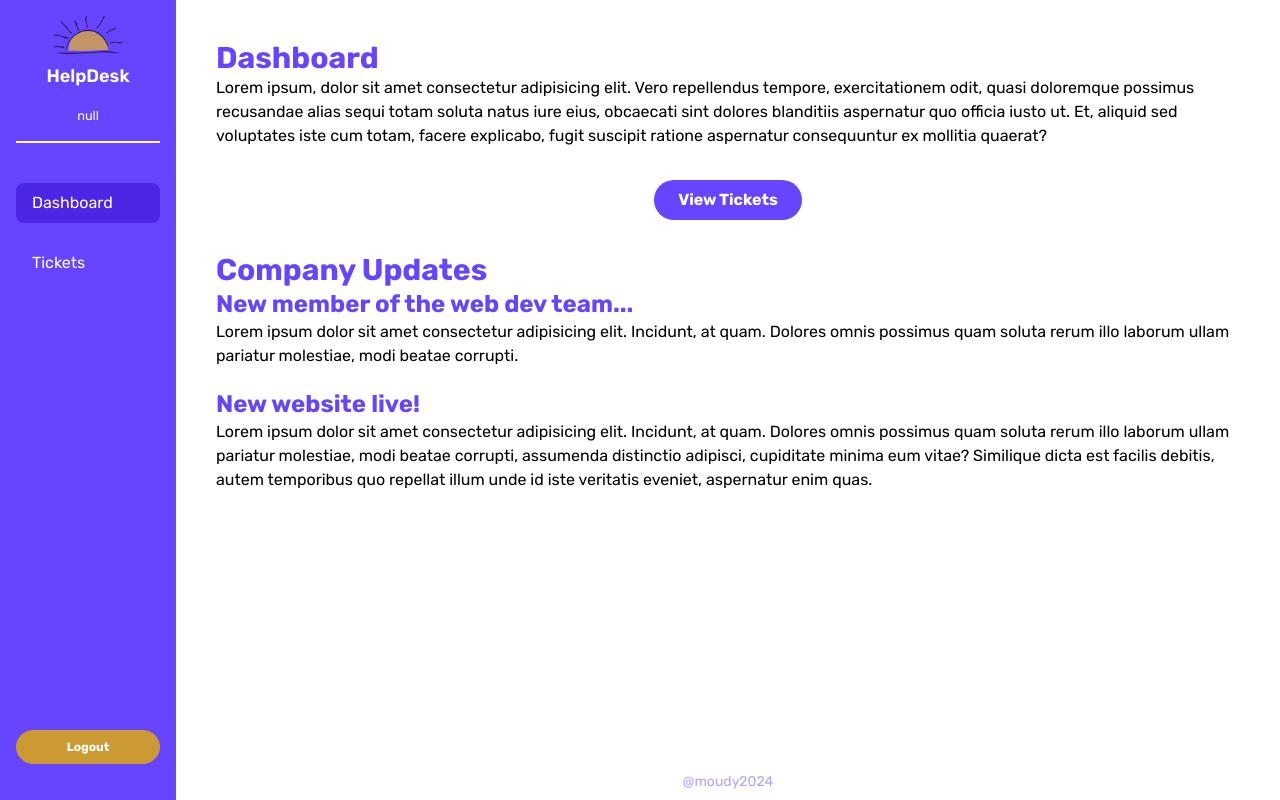
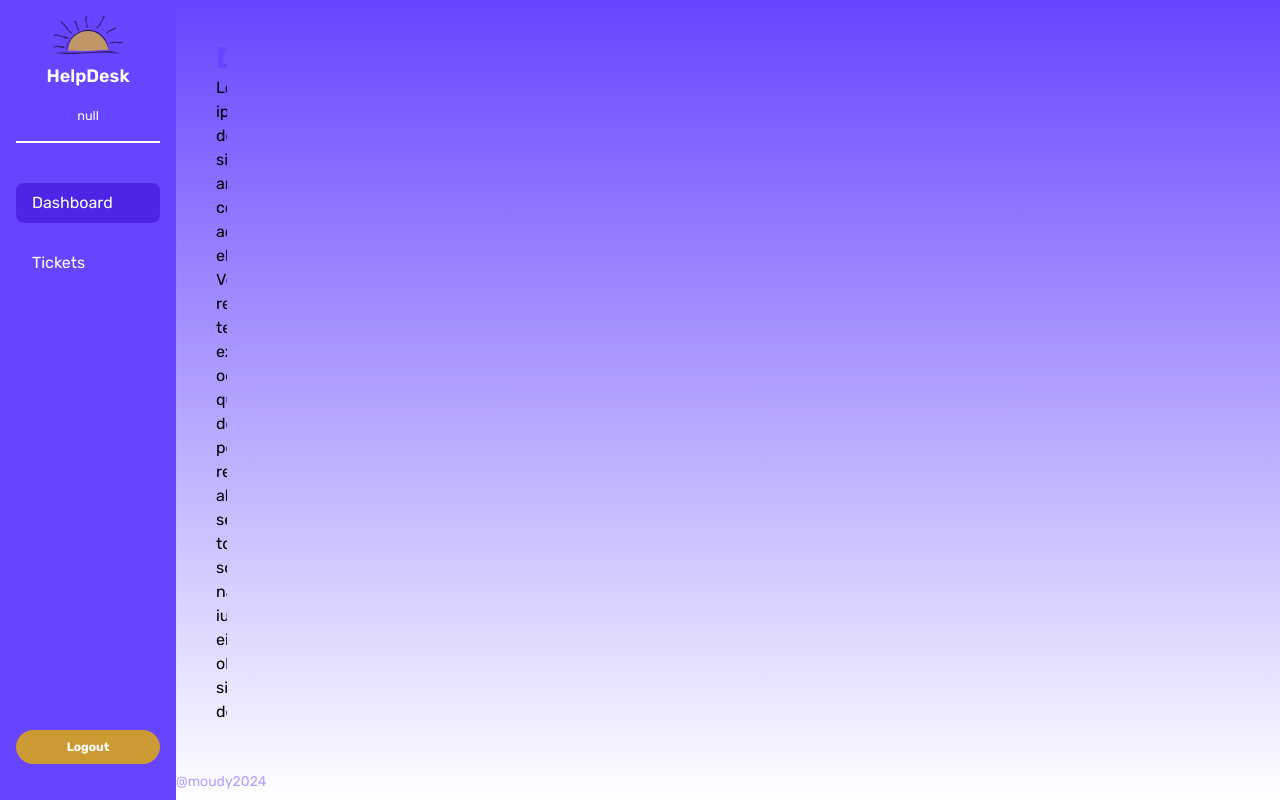
Before and after one commit to emoudy/helpdesk, a Next.js app: page / in a window 1280 px wide. Built offline with nearby package versions, Linux system fonts and the light colour scheme; no server answers.

Commit message:
adding CSS to body

```diff
--- a/app/layout.tsx
+++ b/app/layout.tsx
@@ -24,7 +24,7 @@ interface RootLayoutProps {
 export default function RootLayout({ children }: RootLayoutProps) {
   return (
     <html lang="en">
-      <body className={rubik.className}>{children}</body>
+      <body className={`${rubik.className} md:h-screen md:grid md:grid-cols-[11rem_1fr] md:grid-rows-[auto_1fr_auto] bg-gradient-to-b from-primary to-white bg-no-repeat`}>{children}</body>
     </html>
   );
 }
```
